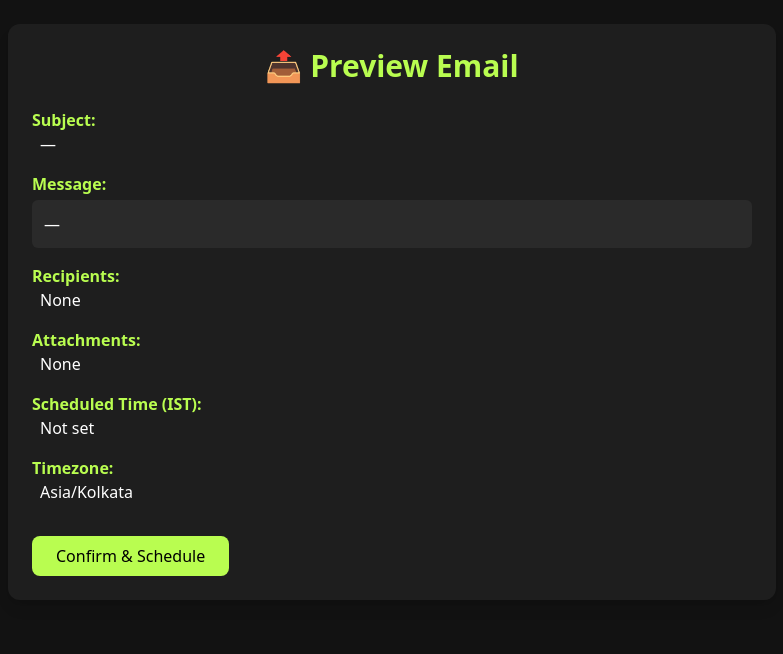
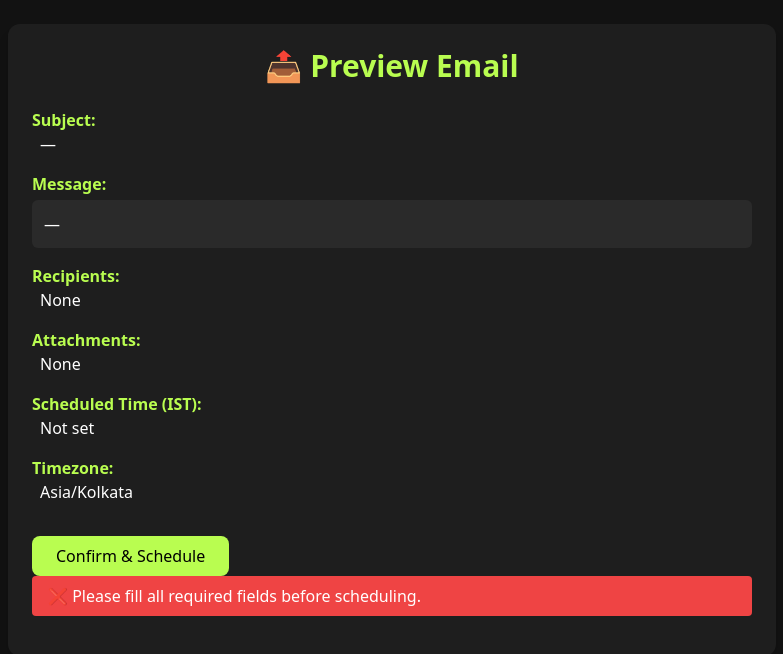
Before and after one commit to devrahuljourney/GuildUp_Frontend, a React (Create React App) app: page /preview in a window 1280 px wide. Both pictures are taken after a click on the button "Confirm & Schedule". Shown: the top 654 px of the page, without its empty margins (248-1031 px from the left). Built offline with nearby package versions, Linux system fonts and the light colour scheme.

Commit message:
Added: error to view in preview

```diff
--- a/src/Page/PreviewPage.jsx
+++ b/src/Page/PreviewPage.jsx
@@ -12,7 +12,6 @@ export default function PreviewPage() {
     timezone,
   } = useSelector(state => state.emailSchedular);
 
-  const [loading, setLoading] = useState(false);
 
   const formattedTime = scheduleTime
     ? new Date(scheduleTime).toLocaleString('en-IN', { timeZone: timezone })
@@ -22,11 +21,19 @@ export default function PreviewPage() {
     const attachments = state?.attachments || [];
 
 
+    const [loading, setLoading] = useState(false);
+    const [error, setError] = useState(null);
+    const [success, setSuccess] = useState(null);
+
     const submitHandler = async () => {
+      setError(null);
+      setSuccess(null);
+
       if (!subject || !message || recipients.length === 0 || !scheduleTime || !timezone) {
-      alert("Please fill all required fields before scheduling.");
+        setError("Please fill all required fields before scheduling.");
         return;
       }
+
       setLoading(true);
       try {
         const res = await emailSchedular(
@@ -37,15 +44,19 @@ export default function PreviewPage() {
           scheduleTime,
           timezone
         );
-      console.log("API Response:", res);
-      alert("Scheduled Successfully!");
+        setSuccess("Scheduled successfully!");
       } catch (err) {
         console.error(err);
-      alert("Something went wrong!");
+        const errMsg =
+          err?.response?.data?.message ||
+          err?.message ||
+          "Something went wrong!";
+        setError(errMsg);
       } finally {
         setLoading(false);
       }
     };
+
 
   return (
     <div className="min-h-screen bg-[#121212] text-white p-6">
@@ -110,6 +121,19 @@ export default function PreviewPage() {
         >
           {loading ? 'Scheduling...' : 'Confirm & Schedule'}
         </button>
+
+        {error && (
+  <div className="bg-red-500 text-white px-4 py-2 rounded mb-4">
+    ❌ {error}
+  </div>
+)}
+
+{success && (
+  <div className="bg-green-500 text-white px-4 py-2 rounded mb-4">
+    ✅ {success}
+  </div>
+)}
+
       </div>
     </div>
   );
```
Lines whose indentation alone changed are shown as unchanged.
